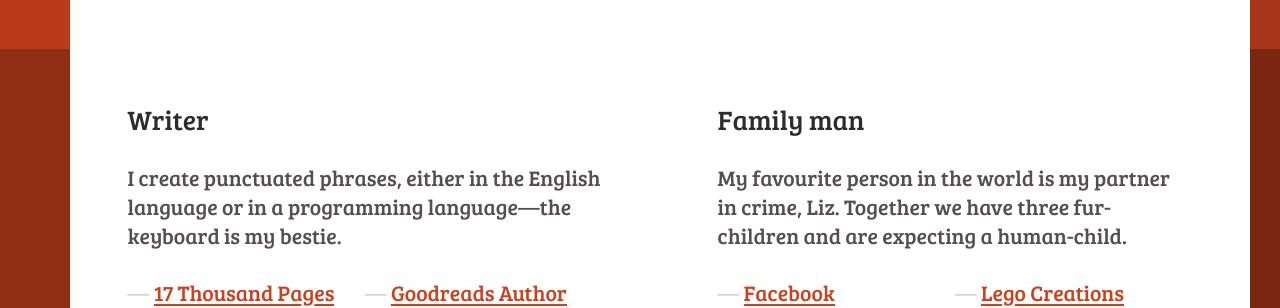
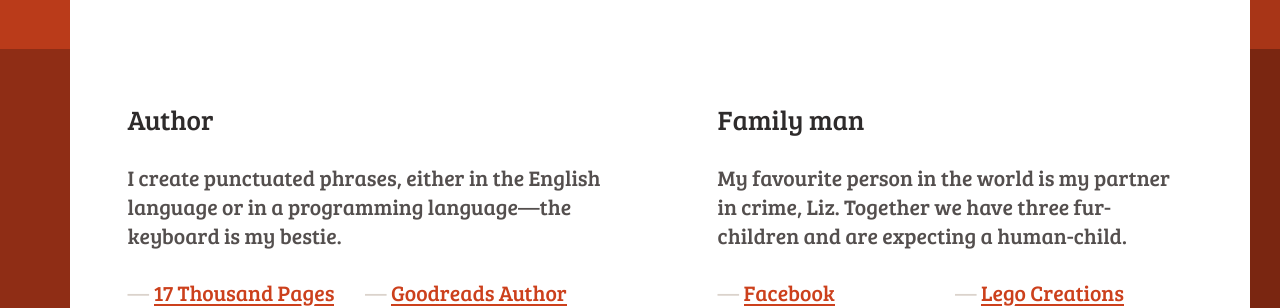
Before and after one commit to thomasjbradley/thomasjbradley.ca, a Jekyll site: the page built from index.html, in a window 1280 px wide. Shown: the part 894-1202 px from the top of the page. Built offline with Jekyll 4.4.1, drawn with Linux system fonts in a browser that asks for light colours.

Commit message:
Change writer to author.

```diff
--- a/_layouts/default.html
+++ b/_layouts/default.html
@@ -4,8 +4,8 @@
 <html lang="en-ca">
 <head>
   <meta charset="utf-8">
-  <title>Thomas J Bradley · Open Web Professor, Developer &amp; Writer—Ottawa, Canada</title>
-  <meta name="description" content="Thomas J Bradley is a Professor, Developer, and Writer of The Open Web. I believe that everybody should perpetually learn, try, build, break, &amp; fix things.">
+  <title>Thomas J Bradley · Open Web Professor, Developer &amp; Author—Ottawa, Canada</title>
+  <meta name="description" content="Thomas J Bradley is a Professor, Developer, and Author of The Open Web. I believe that everybody should perpetually learn, try, build, break, &amp; fix things.">
   <meta name="viewport" content="width=device-width,initial-scale=1">
   <meta name="application-name" content="Thomas J Bradley">
   <link rel="shortcut icon" href="favicon.ico">
--- a/index.html
+++ b/index.html
@@ -71,7 +71,7 @@ layout: default
 
     <div class="unit [ xs-1 s-1 m-1 l-1-2 ] section section-write">
       <section class="wrapper">
-        <h2 class="tera text-dark" tabindex="0">Writer</h2>
+        <h2 class="tera text-dark" tabindex="0">Author</h2>
         <p class="mega">I create punctuated phrases, either in the English language or in a programming language—the keyboard is my bestie.</p>
         <ul class="mega push-0 list-group">
           <li class="link link-short push-1-4"><a href="https://17thousandpages.ca/" rel="external">17 Thousand Pages</a></li>
```
Also changed, not shown: README.md.
